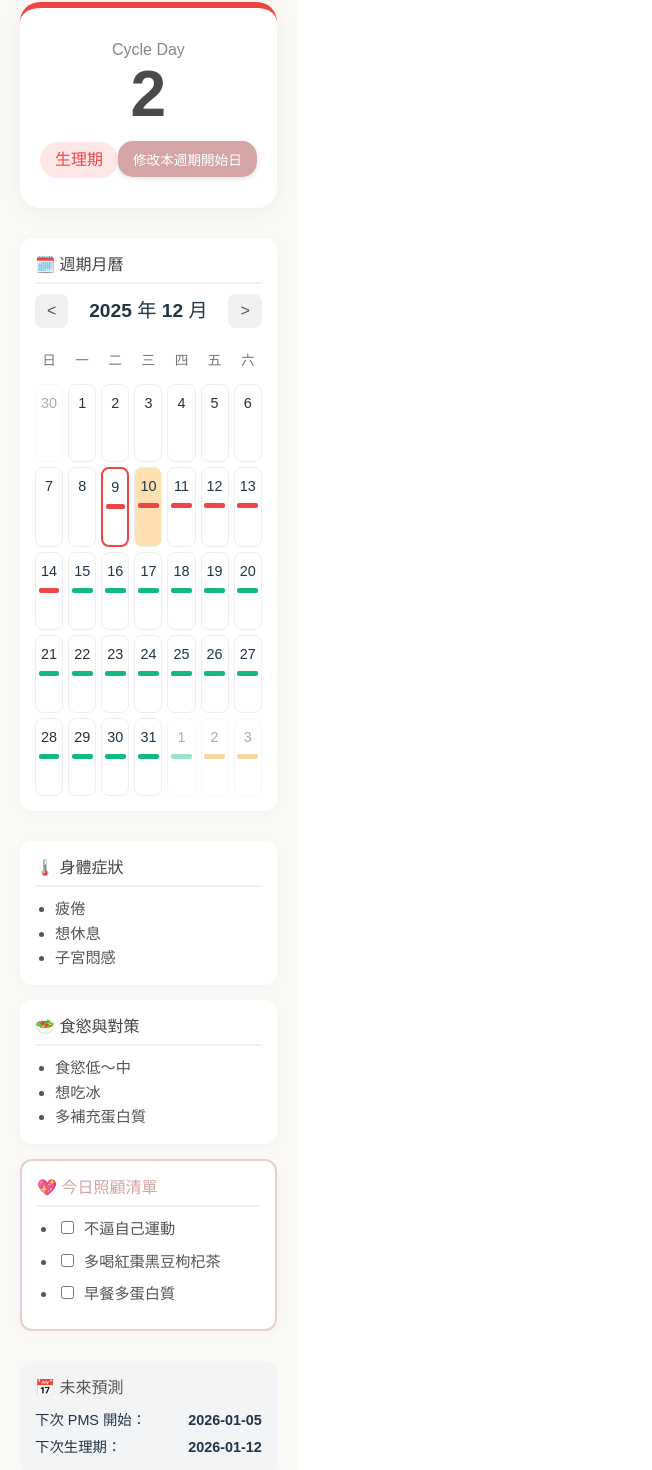
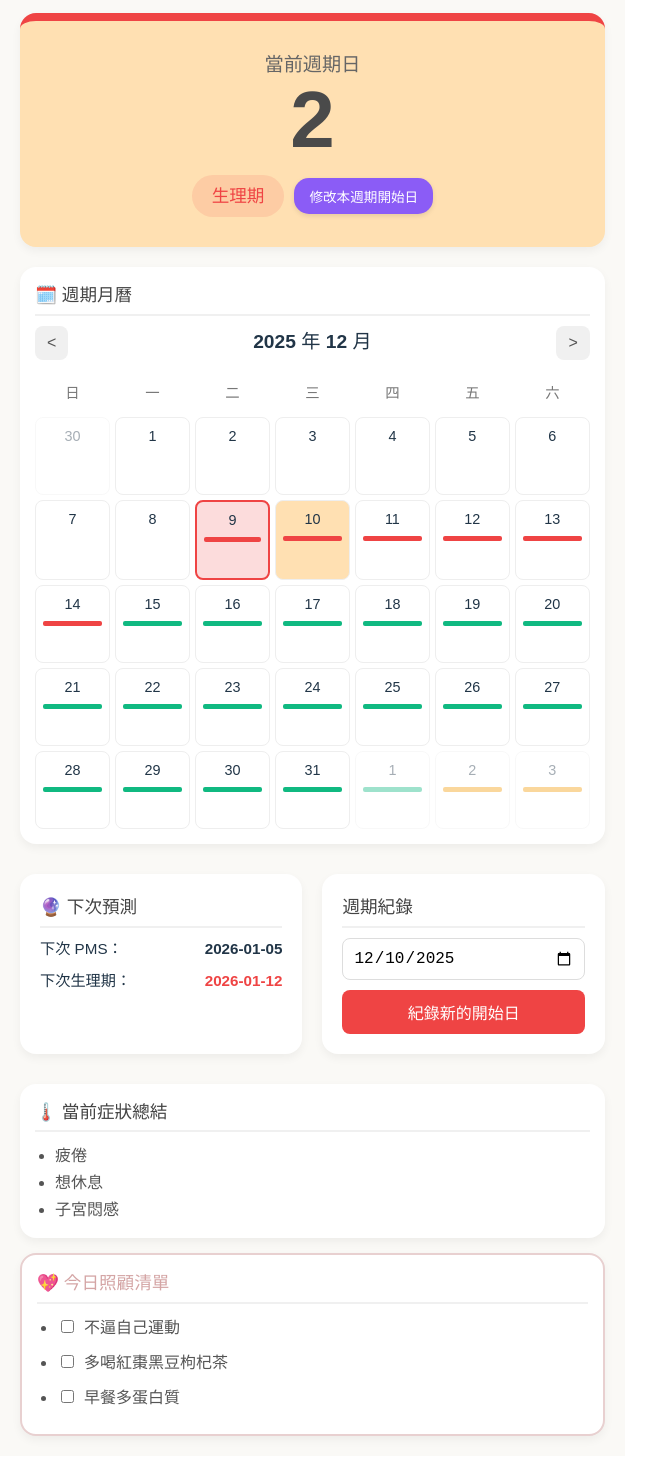
Before and after one commit to phoebehaungs/phoebe-cycle-tracker, a React (Vite) app: page / in a window 1280 px wide. Shown: the part 117-1587 px from the top of the page, without its empty margins (0-652 px from the left). Built offline with nearby package versions, Linux system fonts and the light colour scheme.

Commit message:
Update App.tsx

```diff
--- a/src/App.tsx
+++ b/src/App.tsx
@@ -125,10 +125,8 @@ const PhoebeCycleTracker: React.FC = () => {
   const [inputDate, setInputDate] = useState<string>(getFormattedDate(new Date()));
   const [currentMonth, setCurrentMonth] = useState(new Date());
 
-  // 彈窗狀態：用來儲存要顯示的日期詳情，null 表示關閉
   const [modalDetail, setModalDetail] = useState<DateDetail | null>(null);
 
-  // 週期修改狀態
   const [editMode, setEditMode] = useState(false);
   const [editDate, setEditDate] = useState(history[history.length - 1].startDate);
 
@@ -136,6 +134,7 @@ const PhoebeCycleTracker: React.FC = () => {
 
   const currentCycle = history[history.length - 1];
   const lastStartDate = currentCycle.startDate;
+
   const todayStr = getFormattedDate(new Date());
 
   const daysPassed = useMemo(() => {
@@ -253,7 +252,6 @@ const PhoebeCycleTracker: React.FC = () => {
     }
 
     const updatedHistory = [...history];
-    // 只修改當前週期的開始日期
     updatedHistory[updatedHistory.length - 1].startDate = editDate;
 
     setHistory(updatedHistory);
@@ -283,38 +281,38 @@ const PhoebeCycleTracker: React.FC = () => {
   const dayNames = ['日', '一', '二', '三', '四', '五', '六'];
 
   return (
-    <div style={{ maxWidth: '480px', margin: '0 auto', padding: '20px', fontFamily: 'sans-serif', backgroundColor: '#faf9f6', minHeight: '100vh' }}>
+    <div style={appContainerStyle}>
 
       {/* 標題區 */}
       <header style={{ textAlign: 'center', marginBottom: '30px' }}>
-        <h1 style={{ color: '#4a4a4a', fontSize: '1.5rem', marginBottom: '5px' }}>Phoebe 週期追蹤</h1>
-        <p style={{ color: '#888', fontSize: '0.9rem', margin: 0 }}>
+        <h1 style={{ color: '#4a4a4a', fontSize: '1.8rem', marginBottom: '5px' }}>Phoebe 週期追蹤</h1>
+        <p style={{ color: '#888', fontSize: '1rem', margin: 0 }}>
           平均週期: <strong>{averageCycleLength}</strong> 天
         </p>
       </header>
 
-      {/* 核心儀表板 */}
+      {/* 1. 核心儀表板 - 參考圖上的大卡片風格 */}
       <div style={{
-        backgroundColor: 'white',
-        borderRadius: '20px',
-        padding: '30px 20px',
-        textAlign: 'center',
-        boxShadow: '0 4px 20px rgba(0,0,0,0.05)',
-        marginBottom: '20px',
-        borderTop: `6px solid ${currentPhase.color}`
+          ...cardStyle,
+          backgroundColor: '#ffe0b2', // 淺色背景模擬
+          padding: '30px 20px',
+          textAlign: 'center',
+          borderTop: `8px solid ${currentPhase.color}`,
+          marginBottom: '20px',
       }}>
-        <div style={{ fontSize: '1rem', color: '#888' }}>Cycle Day</div>
-        <div style={{ fontSize: '4rem', fontWeight: 'bold', color: '#4a4a4a', lineHeight: 1 }}>
+        <div style={{ fontSize: '1.2rem', color: '#666' }}>當前週期日</div>
+        <div style={{ fontSize: '5rem', fontWeight: 'bold', color: '#4a4a4a', lineHeight: 1 }}>
           {daysPassed}
         </div>
         <div style={{
           display: 'inline-block',
           backgroundColor: `${currentPhase.color}20`,
           color: currentPhase.color,
-          padding: '6px 15px',
-          borderRadius: '20px',
+          padding: '8px 20px',
+          borderRadius: '25px',
           marginTop: '15px',
-          fontWeight: 'bold'
+          fontWeight: 'bold',
+          fontSize: '1.1rem'
         }}>
           {currentPhase.name}
         </div>
@@ -326,8 +324,8 @@ const PhoebeCycleTracker: React.FC = () => {
         </button>
       </div>
 
-      {/* 2. 月曆區塊 (前移到第二區塊) */}
-      <div style={{ ...cardStyle, marginTop: '30px' }}>
+      {/* 2. 月曆區塊 (移到第二區塊) */}
+      <div style={{ ...cardStyle, marginTop: '20px' }}>
         <h3 style={cardTitleStyle}>🗓️ 週期月曆</h3>
         <div style={{ display: 'flex', justifyContent: 'space-between', alignItems: 'center', marginBottom: '15px' }}>
           <button onClick={goToPreviousMonth} style={calendarNavButtonStyle}>&lt;</button>
@@ -337,7 +335,6 @@ const PhoebeCycleTracker: React.FC = () => {
           <button onClick={goToNextMonth} style={calendarNavButtonStyle}>&gt;</button>
         </div>
 
-        {/* 月曆網格容器 */}
         <div style={calendarGridStyle}>
           {dayNames.map((name, i) => (
             <div key={i} style={dayNameStyle}>{name}</div>
@@ -354,10 +351,10 @@ const PhoebeCycleTracker: React.FC = () => {
                 onClick={() => handleDateClick(date)}
                 style={{
                   ...calendarDayStyle,
-                  backgroundColor: isToday ? '#ffe0b2' : 'transparent',
+                  backgroundColor: isToday ? '#ffe0b2' : (isPeriodStart ? `${currentPhase.color}30` : 'transparent'), // 今日/經期開始標記
                   opacity: isCurrentMonth ? 1 : 0.4,
                   border: isPeriodStart ? '2px solid #ef4444' : '1px solid #eee',
-                  cursor: phase ? 'pointer' : 'default', // 有資料才可點擊
+                  cursor: phase ? 'pointer' : 'default',
                 }}
               >
                 <div style={{ fontSize: '0.9rem', marginBottom: '5px' }}>{date.getDate()}</div>
@@ -379,22 +376,47 @@ const PhoebeCycleTracker: React.FC = () => {
         </div>
       </div>
 
-      {/* 建議卡片 (移到月曆之後) */}
+      {/* 3. 預測與建議區 (並排顯示) */}
+      <div style={gridContainerStyle}>
+          {/* 預測區 (卡片化) */}
+          <div style={{...cardStyle, flex: 1, padding: '20px'}}>
+            <h3 style={cardTitleStyle}>🔮 下次預測</h3>
+            <div style={{ display: 'flex', justifyContent: 'space-between', fontSize: '0.95rem', marginBottom: '10px' }}>
+              <span>下次 PMS：</span>
+              <strong>{nextPMSDate}</strong>
+            </div>
+            <div style={{ display: 'flex', justifyContent: 'space-between', fontSize: '0.95rem' }}>
+              <span>下次生理期：</span>
+              <strong style={{color: '#ef4444'}}>{nextPeriodDate}</strong>
+            </div>
+          </div>
+
+          {/* 輸入新週期 (卡片化) */}
+          <div style={{...cardStyle, flex: 1, padding: '20px'}}>
+            <h3 style={cardTitleStyle}>週期紀錄</h3>
+            <input
+              type="date"
+              value={inputDate}
+              onChange={(e) => setInputDate(e.target.value)}
+              style={inputStyle}
+            />
+            <button
+              onClick={handleNewPeriodRecord}
+              style={recordButtonStyle}
+            >
+              紀錄新的開始日
+            </button>
+          </div>
+      </div>
+
+      {/* 4. 建議卡片 */}
       <div style={{ display: 'grid', gap: '15px', marginTop: '30px' }}>
 
         {/* 症狀區 */}
         <div style={cardStyle}>
-          <h3 style={cardTitleStyle}>🌡️ 身體症狀</h3>
+          <h3 style={cardTitleStyle}>🌡️ 當前症狀總結</h3>
           <ul style={listStyle}>
             {currentPhase.symptoms.map((s, i) => <li key={i}>{s}</li>)}
-          </ul>
-        </div>
-
-        {/* 食慾與飲食 */}
-        <div style={cardStyle}>
-          <h3 style={cardTitleStyle}>🥗 食慾與對策</h3>
-          <ul style={listStyle}>
-            {currentPhase.diet.map((s, i) => <li key={i}>{s}</li>)}
           </ul>
         </div>
 
@@ -412,58 +434,19 @@ const PhoebeCycleTracker: React.FC = () => {
         </div>
       </div>
 
-      {/* 預測區 */}
-      <div style={{ marginTop: '30px', padding: '15px', backgroundColor: '#f3f4f6', borderRadius: '12px' }}>
-        <h3 style={{ fontSize: '1rem', margin: '0 0 10px 0', color: '#555' }}>📅 未來預測</h3>
-        <div style={{ display: 'flex', justifyContent: 'space-between', fontSize: '0.9rem' }}>
-          <span>下次 PMS 開始：</span>
-          <strong>{nextPMSDate}</strong>
-        </div>
-        <div style={{ display: 'flex', justifyContent: 'space-between', fontSize: '0.9rem', marginTop: '5px' }}>
-          <span>下次生理期：</span>
-          <strong>{nextPeriodDate}</strong>
-        </div>
-      </div>
 
-      {/* 輸入新週期 */}
-      <div style={{ marginTop: '30px', borderTop: '1px solid #ddd', paddingTop: '20px' }}>
-        <h3 style={{ fontSize: '1rem', marginBottom: '10px' }}>生理期來了嗎？</h3>
-        <div style={{ display: 'flex', gap: '10px' }}>
-          <input
-            type="date"
-            value={inputDate}
-            onChange={(e) => setInputDate(e.target.value)}
-            style={{ flex: 1, padding: '10px', borderRadius: '8px', border: '1px solid #ccc' }}
-          />
-          <button
-            onClick={handleNewPeriodRecord}
-            style={{
-              backgroundColor: '#4a4a4a',
-              color: 'white',
-              border: 'none',
-              padding: '0 20px',
-              borderRadius: '8px',
-              cursor: 'pointer'
-            }}
-          >
-            紀錄
-          </button>
-        </div>
-      </div>
-
-    {/* 3. 彈窗模組：日期詳情 */}
+    {/* 彈窗模組：日期詳情 */}
     {modalDetail && (
         <div style={modalOverlayStyle}>
             <div style={modalContentStyle}>
                 <h3 style={{ color: modalDetail.phase.color }}>{modalDetail.date} 詳情</h3>
-                <p>週期日: <strong>Day {modalDetail.day}</strong></p>
-                <p>階段: <strong style={{color: modalDetail.phase.color}}>{modalDetail.phase.name}</strong></p>
-                <p>賀爾蒙週期: <strong>{modalDetail.phase.hormone}</strong></p>
+                <p style={modalTextStyle}>週期日: <strong>Day {modalDetail.day}</strong></p>
+                <p style={modalTextStyle}>階段: <strong style={{color: modalDetail.phase.color}}>{modalDetail.phase.name}</strong></p>
+                <p style={modalTextStyle}>賀爾蒙週期: <strong>{modalDetail.phase.hormone}</strong></p>
 
-                <h4 style={modalSubtitleStyle}>預期症狀:</h4>
+                <h4 style={modalSubtitleStyle}>預期症狀/食慾:</h4>
                 <ul style={modalListStyle}>
-                    {modalDetail.phase.symptoms.map((s, i) => <li key={i}>{s}</li>)}
-                    {modalDetail.phase.diet.map((s, i) => <li key={i}>{s}</li>)}
+                    {[...modalDetail.phase.symptoms, ...modalDetail.phase.diet].map((s, i) => <li key={i}>{s}</li>)}
                 </ul>
 
                 <button onClick={() => setModalDetail(null)} style={modalCloseButtonStyle}>關閉</button>
@@ -471,24 +454,24 @@ const PhoebeCycleTracker: React.FC = () => {
         </div>
     )}
 
-    {/* 4. 彈窗模組：修改本週期開始日 */}
+    {/* 彈窗模組：修改本週期開始日 */}
     {editMode && (
         <div style={modalOverlayStyle}>
             <div style={modalContentStyle}>
                 <h3 style={{ color: '#d4a5a5' }}>📅 修改本次週期開始日</h3>
-                <p>當前開始日：<strong>{lastStartDate}</strong></p>
+                <p style={{marginBottom: '15px'}}>當前開始日：<strong>{lastStartDate}</strong></p>
 
-                <label style={{ display: 'block', margin: '15px 0 5px' }}>選擇新的開始日期:</label>
+                <label style={{ display: 'block', margin: '5px 0' }}>選擇新的開始日期:</label>
                 <input
                     type="date"
                     value={editDate}
                     onChange={(e) => setEditDate(e.target.value)}
-                    style={{ width: '100%', padding: '10px', borderRadius: '8px', border: '1px solid #ccc' }}
+                    style={inputStyle}
                 />
 
                 <div style={{ display: 'flex', justifyContent: 'space-between', marginTop: '20px' }}>
-                    <button onClick={() => setEditMode(false)} style={{ ...modalCloseButtonStyle, backgroundColor: '#ccc', width: '48%' }}>取消</button>
-                    <button onClick={handleSaveEdit} style={{ ...modalCloseButtonStyle, width: '48%' }}>儲存修改</button>
+                    <button onClick={() => setEditMode(false)} style={{ ...modalCloseButtonStyle, backgroundColor: '#ccc', width: '48%', marginTop: 0 }}>取消</button>
+                    <button onClick={handleSaveEdit} style={{ ...modalCloseButtonStyle, width: '48%', marginTop: 0 }}>儲存修改</button>
                 </div>
             </div>
         </div>
@@ -498,17 +481,27 @@ const PhoebeCycleTracker: React.FC = () => {
   );
 };
 
-// --- Styles (必須在組件外部定義) ---
+// --- Styles (CSS-in-JS for simplicity) ---
+
+// --- 調整主容器寬度 ---
+const appContainerStyle: React.CSSProperties = {
+    maxWidth: '600px', // 拓寬主容器
+    margin: '0 auto',
+    padding: '20px',
+    fontFamily: 'sans-serif',
+    backgroundColor: '#faf9f6',
+    minHeight: '100vh'
+};
 
 const cardStyle: React.CSSProperties = {
   backgroundColor: 'white',
   padding: '15px',
-  borderRadius: '12px',
-  boxShadow: '0 2px 8px rgba(0,0,0,0.03)'
+  borderRadius: '16px', // 微調圓角
+  boxShadow: '0 4px 10px rgba(0,0,0,0.05)'
 };
 
 const cardTitleStyle: React.CSSProperties = {
-  fontSize: '1rem',
+  fontSize: '1.1rem',
   margin: '0 0 10px 0',
   color: '#444',
   borderBottom: '2px solid #f0f0f0',
@@ -518,9 +511,9 @@ const cardTitleStyle: React.CSSProperties = {
 const listStyle: React.CSSProperties = {
   margin: 0,
   paddingLeft: '20px',
-  fontSize: '0.95rem',
+  fontSize: '1rem',
   color: '#555',
-  lineHeight: '1.6'
+  lineHeight: '1.7'
 };
 
 const calendarNavButtonStyle: React.CSSProperties = {
@@ -537,7 +530,7 @@ const calendarGridStyle: React.CSSProperties = {
   display: 'grid',
   gridTemplateColumns: 'repeat(7, 1fr)',
   margin: '0 auto',
-  maxWidth: '450px',
+  maxWidth: '560px', // 配合拓寬的主容器
   gap: '5px',
   textAlign: 'center',
 };
@@ -559,11 +552,11 @@ const dayNameStyle: React.CSSProperties = {
   fontWeight: 'bold',
   color: '#777',
   padding: '8px 0',
-  fontSize: '0.85rem',
+  fontSize: '0.9rem',
 };
 
 const editButtonStyle: React.CSSProperties = {
-    backgroundColor: '#d4a5a5',
+    backgroundColor: '#8b5cf6', // 稍微換個顏色區分主要按鈕
     color: 'white',
     border: 'none',
     padding: '8px 15px',
@@ -571,8 +564,38 @@ const editButtonStyle: React.CSSProperties = {
     fontSize: '0.85rem',
     cursor: 'pointer',
     marginTop: '15px',
+    marginLeft: '10px',
     boxShadow: '0 2px 5px rgba(0,0,0,0.1)'
 };
+
+const gridContainerStyle: React.CSSProperties = {
+    display: 'flex',
+    gap: '20px',
+    marginTop: '30px',
+    flexWrap: 'wrap', // 讓它在窄螢幕上可以換行
+};
+
+const inputStyle: React.CSSProperties = {
+    width: '100%',
+    padding: '10px',
+    marginBottom: '10px',
+    border: '1px solid #ddd',
+    borderRadius: '8px',
+    boxSizing: 'border-box',
+    fontSize: '1rem'
+};
+
+const recordButtonStyle: React.CSSProperties = {
+    backgroundColor: '#ef4444',
+    color: 'white',
+    border: 'none',
+    padding: '10px 20px',
+    borderRadius: '8px',
+    cursor: 'pointer',
+    width: '100%',
+    fontSize: '1rem'
+};
+
 
 // --- Modal 樣式 ---
 const modalOverlayStyle: React.CSSProperties = {
@@ -623,4 +646,9 @@ const modalListStyle: React.CSSProperties = {
     lineHeight: '1.4',
 };
 
+const modalTextStyle: React.CSSProperties = {
+    fontSize: '1rem',
+    marginBottom: '8px'
+};
+
 export default PhoebeCycleTracker;
```
